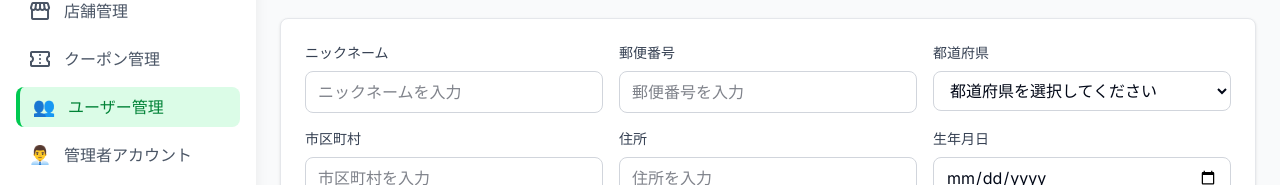
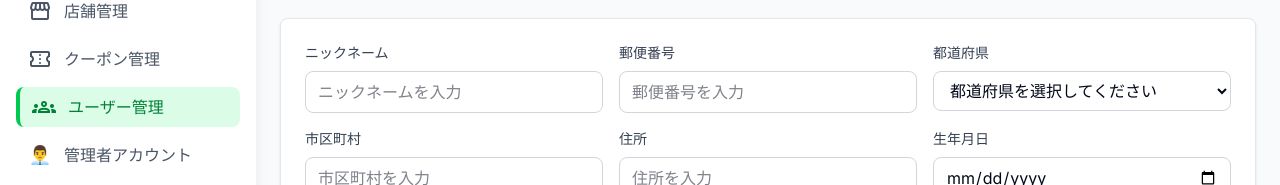
Before and after one commit to HV-development/tamanomi-admin, a Next.js app: page /users in a window 1280 px wide. Shown: the part 98-283 px from the top of the page. Built offline with nearby package versions, Linux system fonts and the light colour scheme.

Commit message:
ユーザー管理にGroupsアイコンを追加

```diff
--- a/src/components/atoms/Icon.tsx
+++ b/src/components/atoms/Icon.tsx
@@ -7,7 +7,7 @@ interface IconProps {
 const iconMap: Record<string, { type: 'emoji' | 'material'; value: string }> = {
   store: { type: 'material', value: 'storefront' },
   coupon: { type: 'material', value: 'confirmation_number' },
-  users: { type: 'emoji', value: '👥' },
+  users: { type: 'material', value: 'groups' },
   admin: { type: 'emoji', value: '👨‍💼' },
   history: { type: 'emoji', value: '📋' },
   chevronLeft: { type: 'material', value: 'chevron_left' },
```
